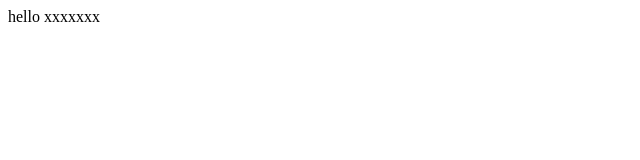
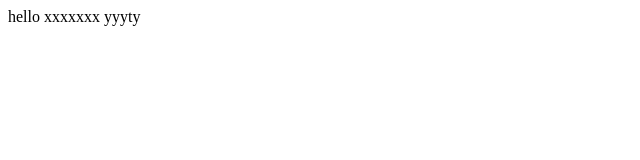
Before and after one commit to web1070847455/zkx, a plain HTML site: page index.html in a window 1280 px wide. Shown: the full height of the page, 0-640 px from the left. Drawn offline with Linux system fonts and the light colour scheme.

Commit message:
第三次提交

```diff
--- a/index.html
+++ b/index.html
@@ -5,6 +5,6 @@
     <title>Title</title>
 </head>
 <body>
-    hello xxxxxxx
+    hello xxxxxxx  yyyty
 </body>
 </html>
```
